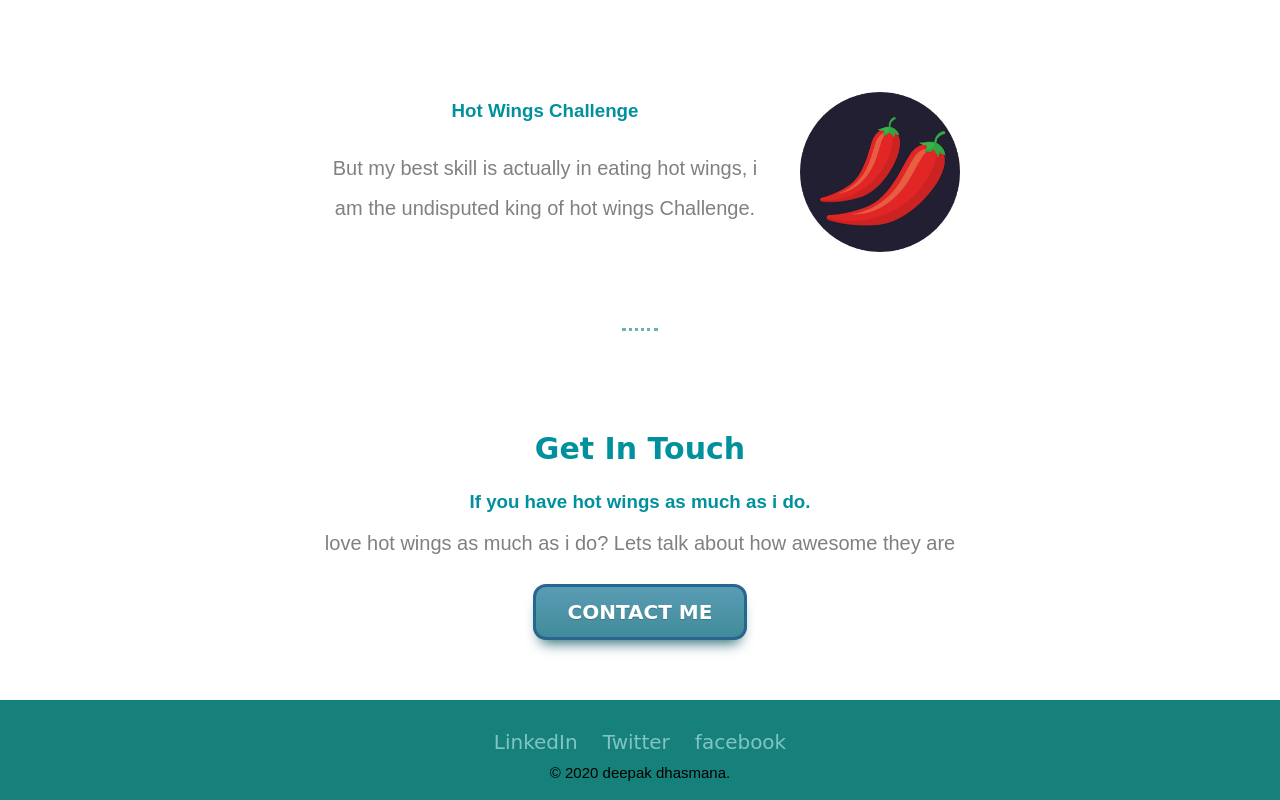
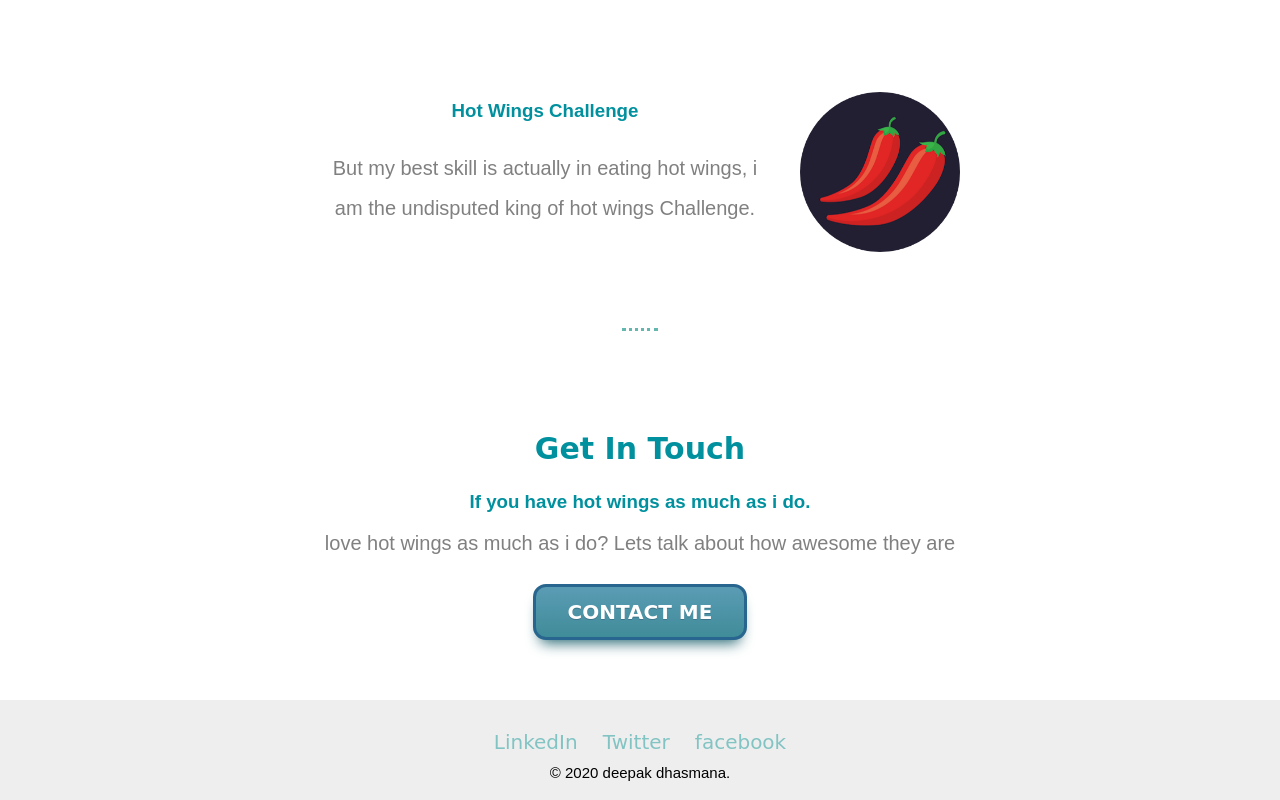
Before and after one commit to Deepak1492/newcss, a plain HTML site: page index.html in a window 1280 px wide. Shown: the part 1593-2393 px from the top of the page. Drawn offline with Linux system fonts and the light colour scheme; a web font is replaced by a local one.

Commit message:
Update style.css

```diff
--- a/css/style.css
+++ b/css/style.css
@@ -66,7 +66,7 @@ a:hover {
 }
 
 .bottom-container {
-  background-color: #16817a;
+  background-color: #EEEEEE;
   padding: 30px 0 20px;
   margin: auto;
   height: 50px;
```
